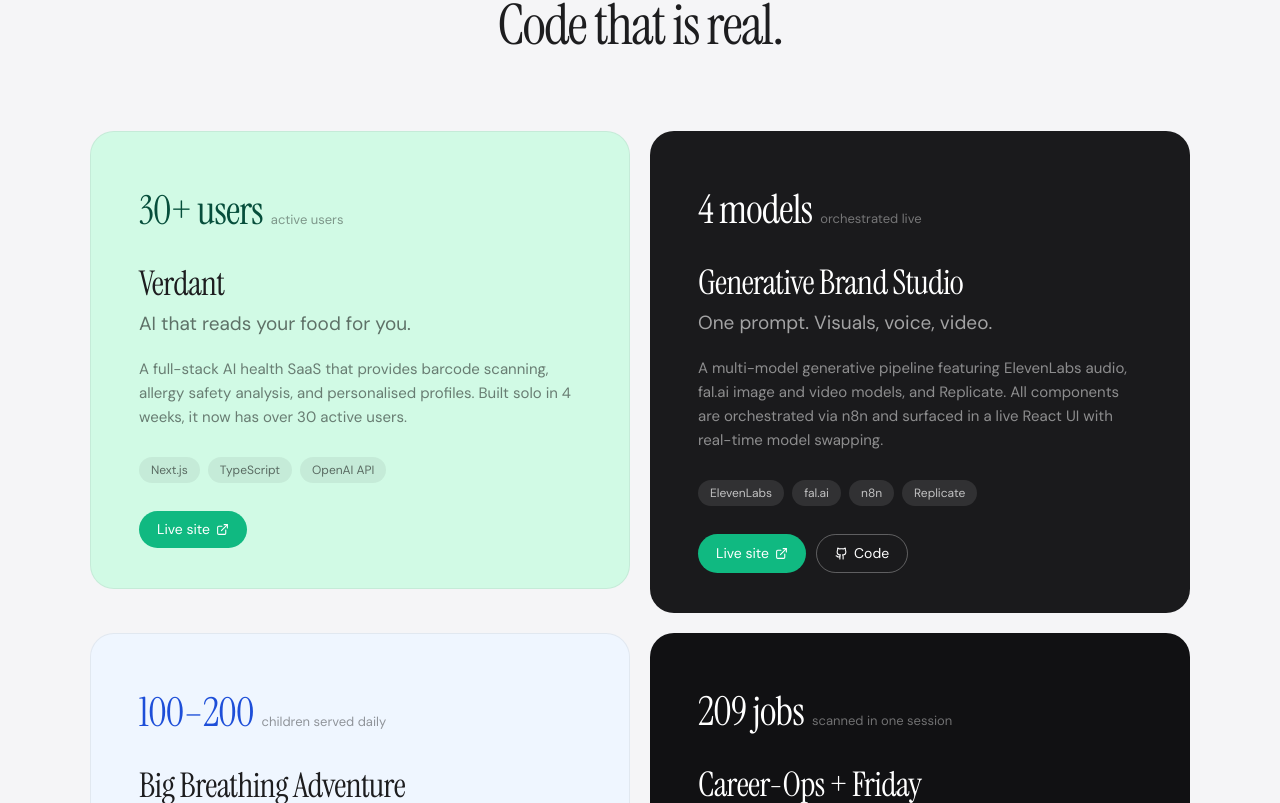
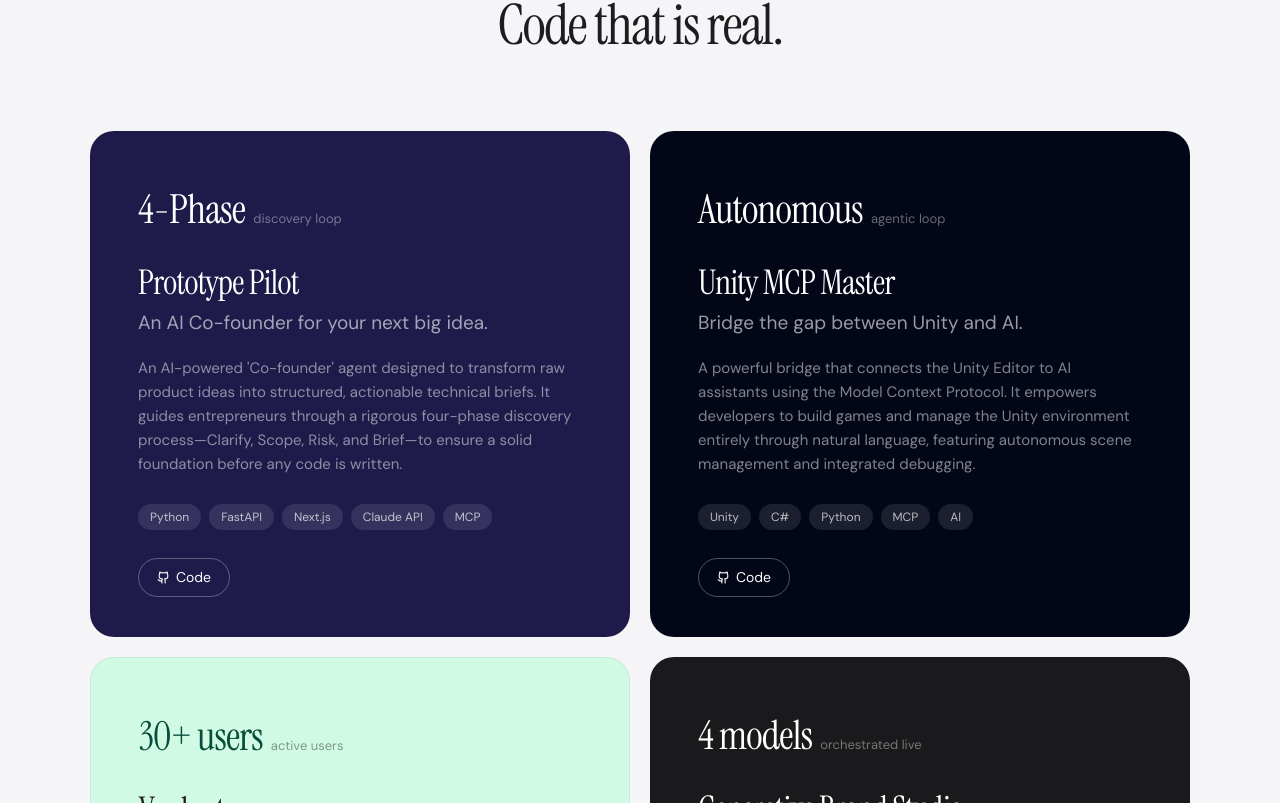
Before and after one commit to ShivaShanmukh/portfolio, a React (Vite) app: page / in a window 1280 px wide. Shown: the part 1017-1820 px from the top of the page. Built offline with nearby package versions, Linux system fonts and the light colour scheme.

Commit message:
feat: add Prototype Pilot and Unity MCP Master projects, update hero metrics and skills

```diff
--- a/src/App.jsx
+++ b/src/App.jsx
@@ -6,6 +6,34 @@
 // ─── DATA ─────────────────────────────────────────────────────────────────────
 
 const PROJECTS = [
+  {
+    id: "prototype-pilot",
+    name: "Prototype Pilot",
+    tagline: "An AI Co-founder for your next big idea.",
+    description: "An AI-powered 'Co-founder' agent designed to transform raw product ideas into structured, actionable technical briefs. It guides entrepreneurs through a rigorous four-phase discovery process—Clarify, Scope, Risk, and Brief—to ensure a solid foundation before any code is written.",
+    tags: ["Python", "FastAPI", "Next.js", "Claude API", "MCP"],
+    live: null,
+    github: "https://github.com/ShivaShanmukh/Claudia-Co-founder",
+    color: "#ffffff",
+    bg: "#1e1b4b",
+    metric: "4-Phase",
+    metricLabel: "discovery loop",
+    dark: true,
+  },
+  {
+    id: "unity-mcp",
+    name: "Unity MCP Master",
+    tagline: "Bridge the gap between Unity and AI.",
+    description: "A powerful bridge that connects the Unity Editor to AI assistants using the Model Context Protocol. It empowers developers to build games and manage the Unity environment entirely through natural language, featuring autonomous scene management and integrated debugging.",
+    tags: ["Unity", "C#", "Python", "MCP", "AI"],
+    live: null,
+    github: "https://github.com/ShivaShanmukh/Unity-MCP-Master",
+    color: "#ffffff",
+    bg: "#020617",
+    metric: "Autonomous",
+    metricLabel: "agentic loop",
+    dark: true,
+  },
   {
     id: "verdant",
     name: "Verdant",
@@ -183,7 +211,7 @@
             { n: "7+", label: "years experience" },
             { n: "30+", label: "active SaaS users" },
             { n: "100–200", label: "NHS children daily" },
-            { n: "15+", label: "AI deployments" },
+            { n: "17+", label: "AI deployments" },
           ].map(({ n, label }) => (
             <div key={label} style={{ textAlign: "center" }}>
               <div className="font-display accent" style={{ fontSize: 32, fontWeight: 400 }}>{n}</div>
@@ -381,7 +409,7 @@
   const skillGroups = [
     {
       label: "LLM & Agents",
-      skills: ["Anthropic Claude API", "OpenAI API", "Prompt engineering", "Agent harnesses", "Structured outputs", "Evaluation systems"],
+      skills: ["Anthropic Claude API", "OpenAI API", "Model Context Protocol (MCP)", "Prompt engineering", "Agent harnesses", "Structured outputs", "Evaluation systems"],
     },
     {
       label: "Frontend",
```
